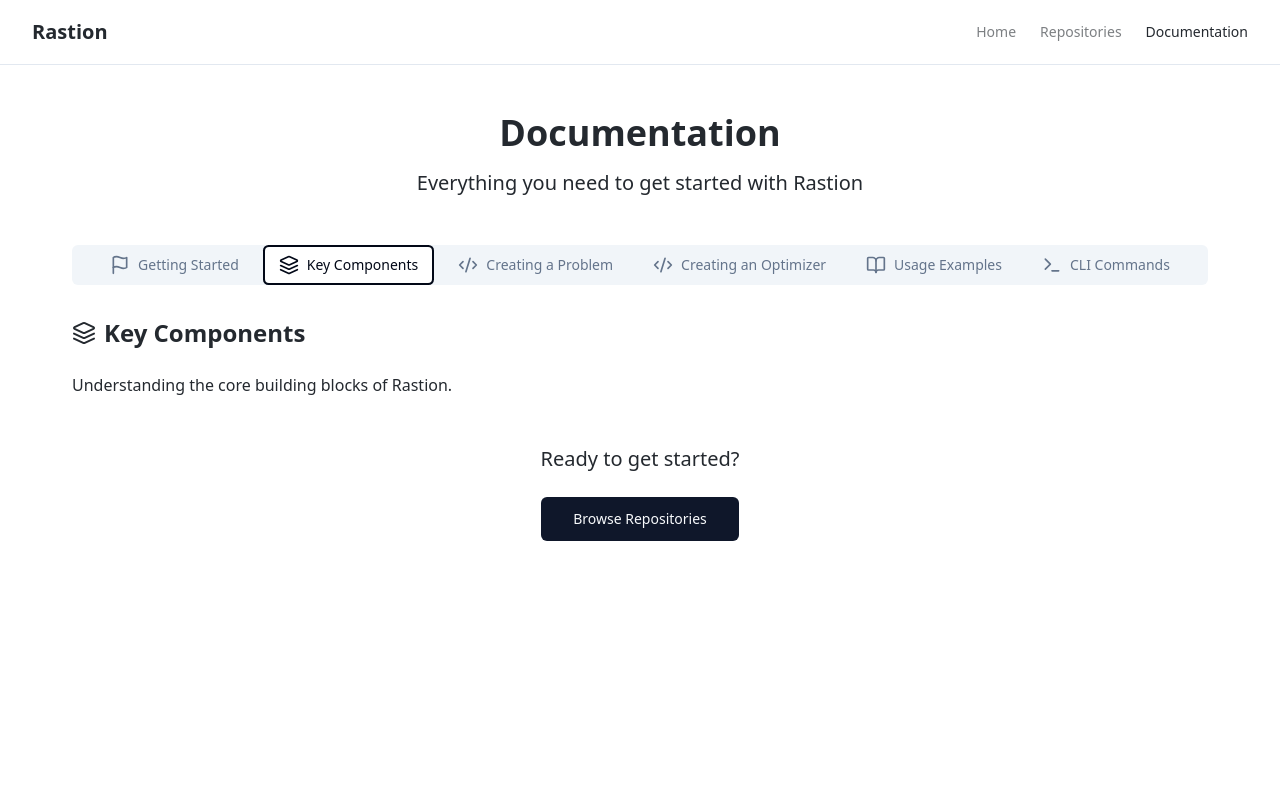
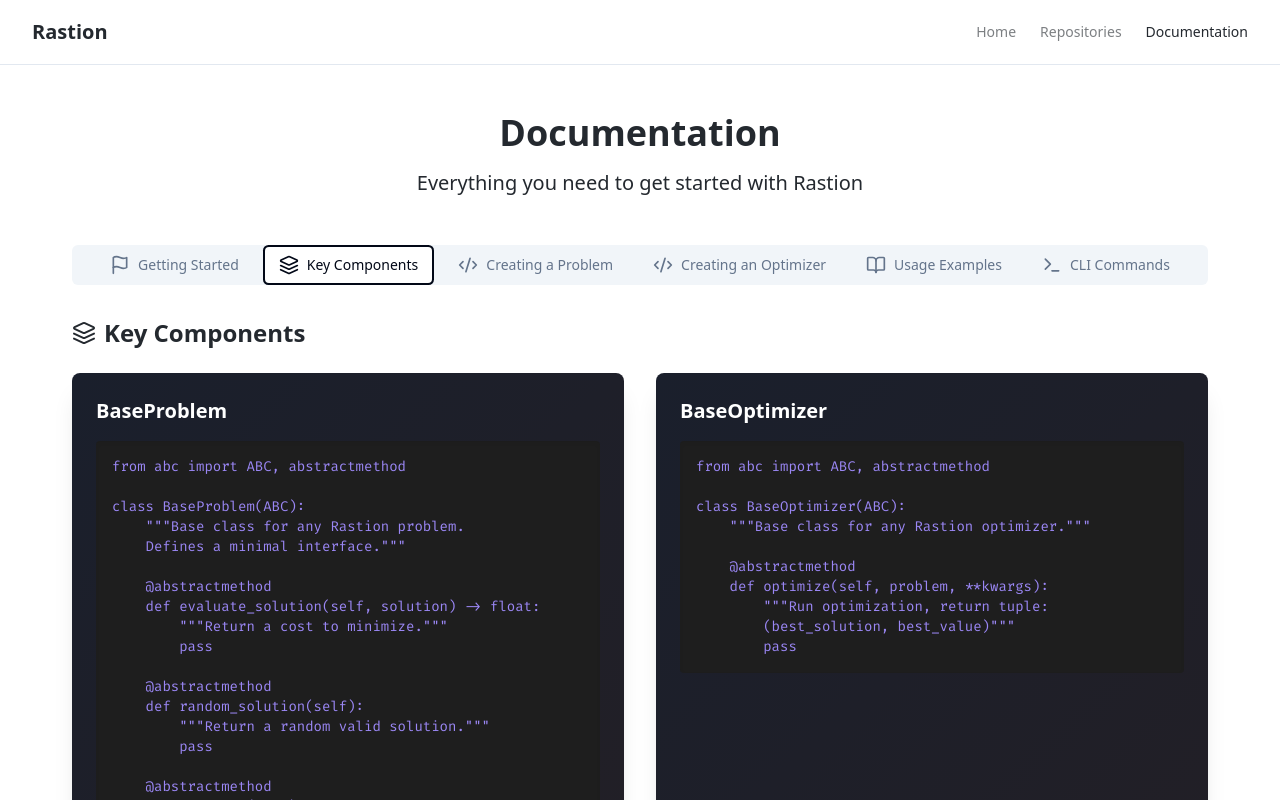
Before and after one commit to leonidas1312/platform, a React (Vite) app: page /docs in a window 1280 px wide. Both pictures are taken after a click on the tab "Key Components". Shown: the top 800 px of the page. Built offline with nearby package versions, Linux system fonts and the light colour scheme.

Commit message:
Update Docs.tsx

```diff
--- a/src/pages/Docs.tsx
+++ b/src/pages/Docs.tsx
@@ -58,12 +58,54 @@ const Docs = () => {
           {/* Key Components */}
           <TabsContent value="key-components">
             <section>
-              <h2 className="text-2xl font-semibold text-github-gray mb-6 flex items-center gap-2">
-                <Layers className="w-6 h-6" />
-                Key Components
-              </h2>
-              <p className="text-github-gray mb-4">Understanding the core building blocks of Rastion.</p>
-            </section>
+            <h2 className="text-2xl font-semibold text-github-gray mb-6 flex items-center gap-2">
+              <Layers className="w-6 h-6" />
+              Key Components
+            </h2>
+            <div className="grid md:grid-cols-2 gap-8">
+              <div className="bg-gradient-to-br from-[#1A1F2C] to-[#221F26] p-6 rounded-lg shadow-xl">
+                <h3 className="text-xl font-semibold mb-4 text-white">BaseProblem</h3>
+                <pre className="bg-[#1E1E1E] p-4 rounded text-sm overflow-x-auto font-code text-[#9b87f5] shadow-inner">
+{`from abc import ABC, abstractmethod
+
+class BaseProblem(ABC):
+    """Base class for any Rastion problem.
+    Defines a minimal interface."""
+
+    @abstractmethod
+    def evaluate_solution(self, solution) -> float:
+        """Return a cost to minimize."""
+        pass
+
+    @abstractmethod
+    def random_solution(self):
+        """Return a random valid solution."""
+        pass
+
+    @abstractmethod
+    def get_qubo(self):
+        """Return QUBO matrix and constant."""
+        pass`}
+                </pre>
+              </div>
+
+              <div className="bg-gradient-to-br from-[#1A1F2C] to-[#221F26] p-6 rounded-lg shadow-xl">
+                <h3 className="text-xl font-semibold mb-4 text-white">BaseOptimizer</h3>
+                <pre className="bg-[#1E1E1E] p-4 rounded text-sm overflow-x-auto font-code text-[#9b87f5] shadow-inner">
+{`from abc import ABC, abstractmethod
+
+class BaseOptimizer(ABC):
+    """Base class for any Rastion optimizer."""
+
+    @abstractmethod
+    def optimize(self, problem, **kwargs):
+        """Run optimization, return tuple:
+        (best_solution, best_value)"""
+        pass`}
+                </pre>
+              </div>
+            </div>
+          </section>
           </TabsContent>
 
           {/* Creating a Problem */}
```
